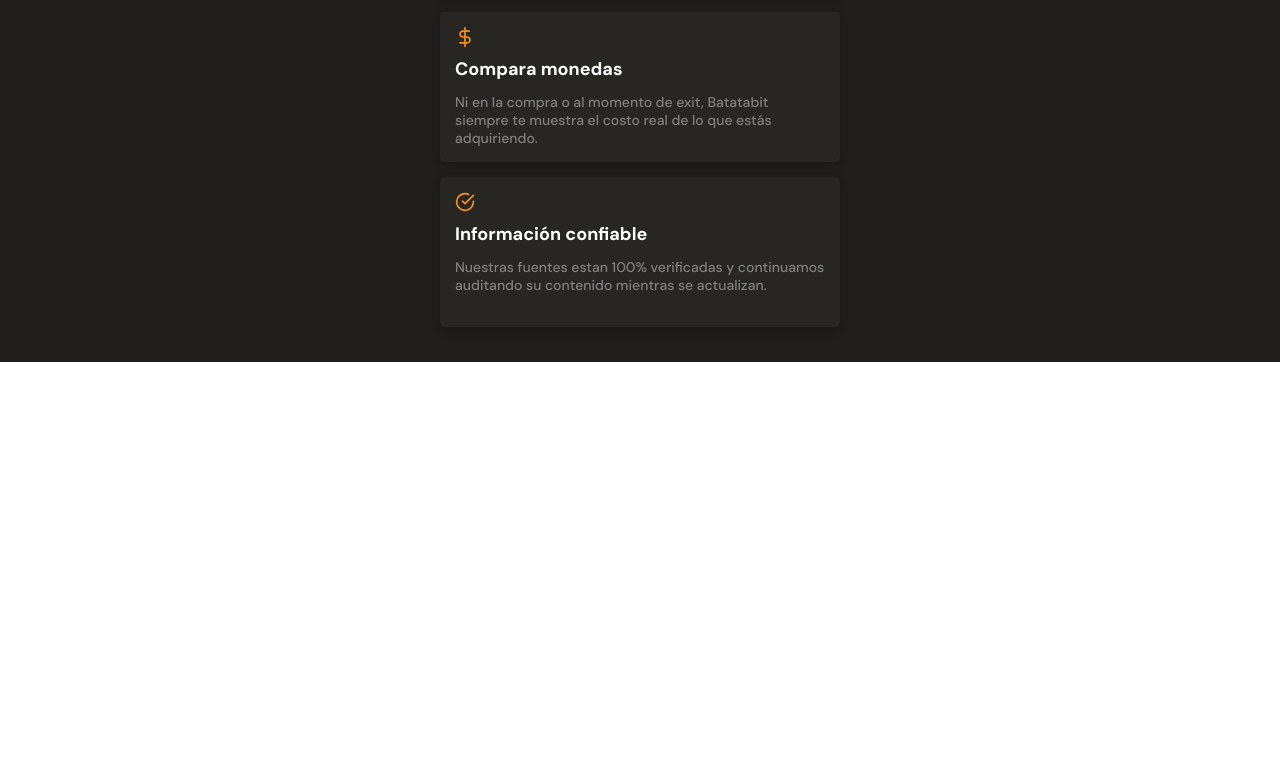
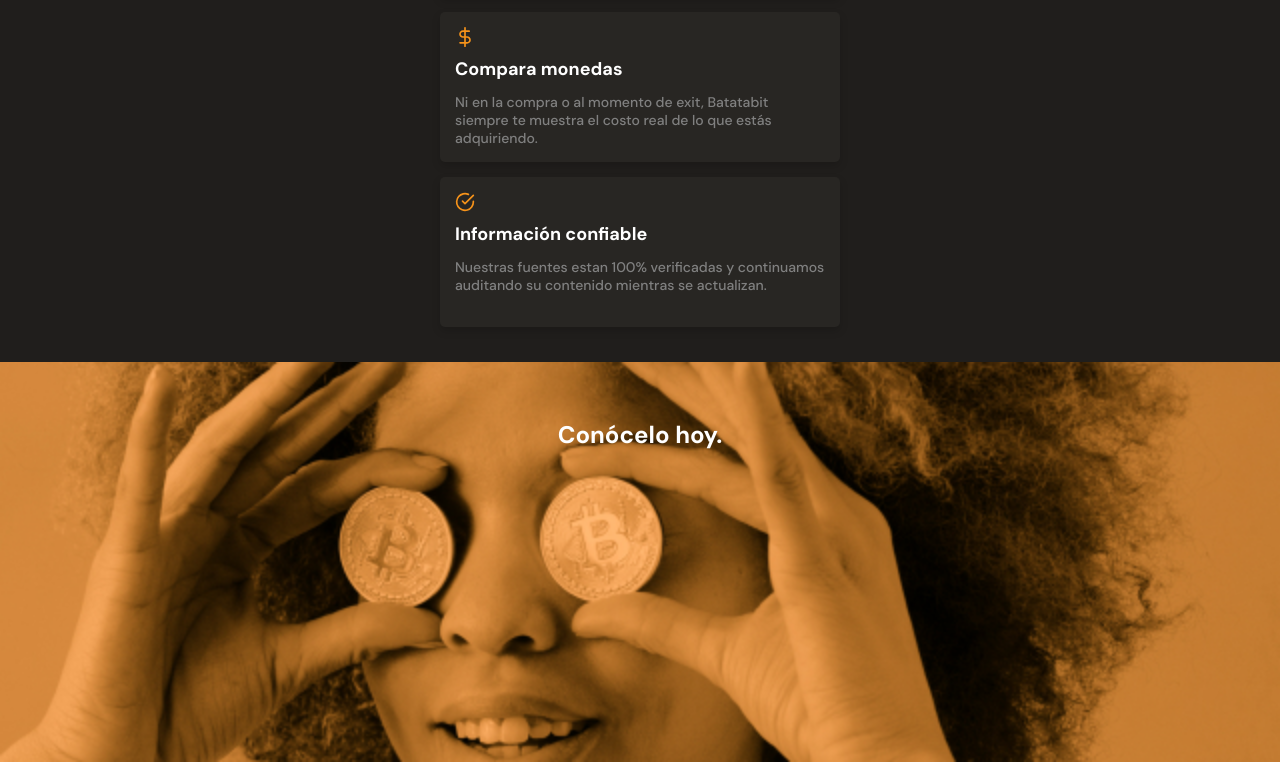
Before and after one commit to hahs-92/Batabit, a plain HTML site: page index.html in a window 1280 px wide. Shown: the part 1988-2750 px from the top of the page. Before the commit the page ends 2350 px from the top, so only its background shows below. Drawn offline with Linux system fonts and the light colour scheme.

Commit message:
Maquetacion seccion comodin

```diff
--- a/index.html
+++ b/index.html
@@ -114,12 +114,13 @@
                     <p class="product--card-title">Información confiable</p>
                     <p class="product--card-body">Nuestras fuentes estan 100% verificadas y continuamos auditando su contenido mientras se actualizan.</p>
                 </article>
+            </section>
+        </section>
+        <!-- seccion comodin -->
+        <section class="bitcoin-img-container">
+            <h2>Conócelo hoy.</h2>
+        </section>
 
-
-            </section>
-
-        </section>
-        <section></section>
         <section></section>
     </main>
     <footer></footer>
--- a/styles.css
+++ b/styles.css
@@ -336,7 +336,7 @@ main {
     width: 90%;
     min-width: 288px;
     max-width: 400px;
-    height: 150px;
+    min-height: 150px;
     margin: 15px auto;
     padding: 15px;
     background-color: var(--black);
@@ -384,3 +384,24 @@ main {
 .circle {
     background-image: url('./assets/icons/check-circle.svg');
 }
+
+/* estilos comodin section */
+
+.bitcoin-img-container {
+    width: 100%;
+    min-width: 320px;
+    height: 50vh;
+    background-image: url('./assets/img/bitcoinbaby2x.jpg');
+    background-position: center;
+    background-size: cover;
+    background-repeat: no-repeat;
+    text-align: center;
+}
+
+.bitcoin-img-container h2 {
+    padding-top: 60px;
+    font-size: 2.4rem;
+    font-weight: bold;
+    line-height: 2.6rem;
+    color: var(--just-white);
+}
```
